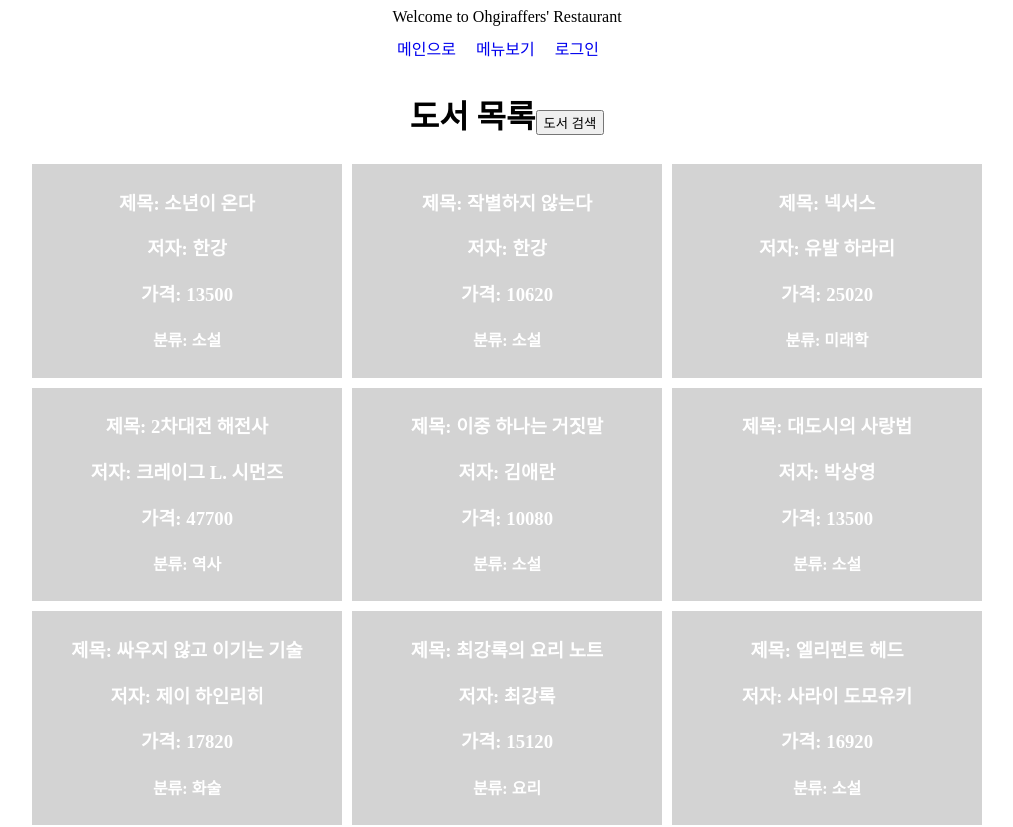
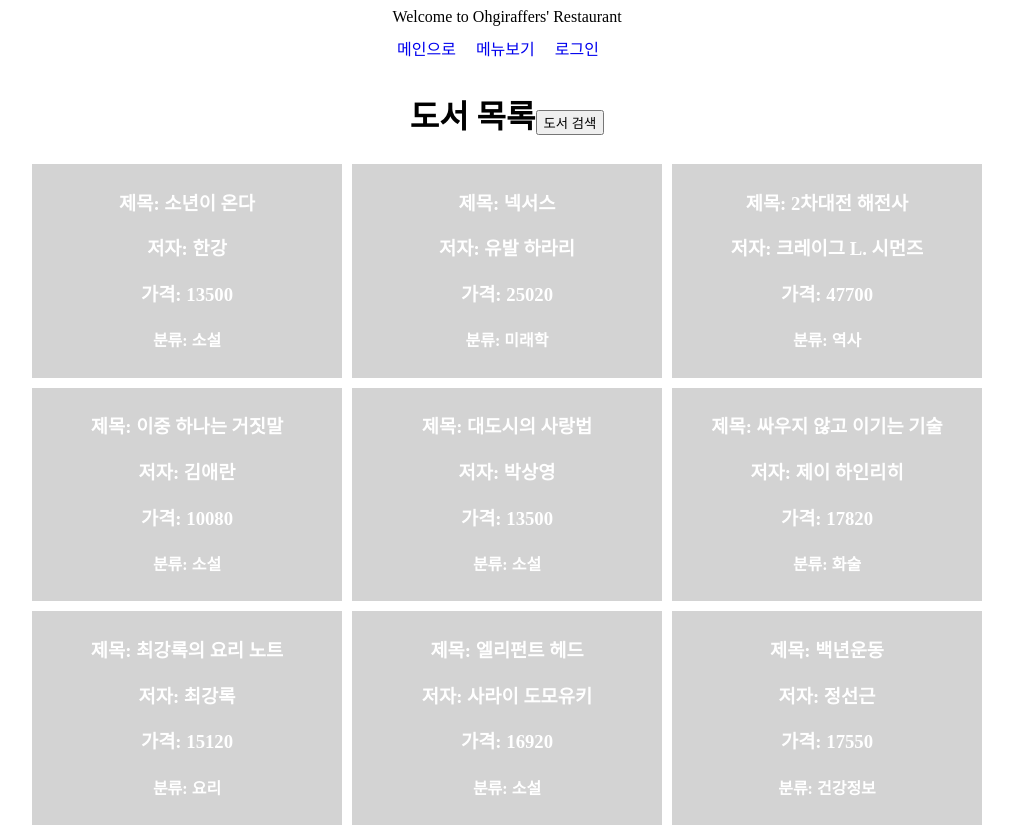
Before and after one commit to JPA-TWO/react-team-proj, a React (Create React App) app: page /menu in a window 1280 px wide. Shown: the top 827 px of the page, without its empty margins (133-1146 px from the left). Built offline with nearby package versions, Linux system fonts and the light colour scheme; data requests are answered from the project's data file.

Commit message:
delete 기능 구현 완료

```diff
--- a/mock/db.json
+++ b/mock/db.json
@@ -18,19 +18,6 @@
       "detail": {
         "description": "소설가 한강이 5월 18일 광주 이야기를 썼다.",
         "image": "/images/1.jpg"
-			}
-		},
-		{
-			"id": "2",
-			"bookName": "작별하지 않는다",
-			"bookPrice": 10620,
-			"author": "한강",
-			"categoryName": "소설",
-			"isbn": "9788954682152",
-			"isOrderable": true,
-			"detail": {
-				"description": "한강이 쓴 1948년 4월 3일 제주에서 벌어진 일에 관한 이야기.",
-				"image": "/images/2.jpg"
       }
     },
     {
--- a/src/apis/MenuAPICalls.js
+++ b/src/apis/MenuAPICalls.js
@@ -1,5 +1,5 @@
 import { request } from './Api';
-import { getMenulist, getBook, registBook } from '../modules/MenuModule';
+import { getMenulist, getBook, registBook, deleteBook } from '../modules/MenuModule';
 
 export function callGetMenuListAPI() {
 	return async (dispatch, getState) => {
@@ -33,3 +33,16 @@ export function callRegistBookAPI(book) {
 		dispatch(registBook(result));
 	};
 }
+
+export function callDeleteBookAPI(id) {
+
+	console.log('deleteBook api calls...');
+
+	return async (dispatch, getState) => {
+
+		const result = await request('DELETE', `/menu/${id}`);
+		console.log('deleteBook result : ', result);
+
+		dispatch(deleteBook(result));
+	}
+}
--- a/src/modules/MenuModule.js
+++ b/src/modules/MenuModule.js
@@ -5,13 +5,15 @@ const initalState = {};
 const GET_MENULIST = 'menu/GET_MENULIST';
 const GET_BOOK = 'menu/GET_BOOK';
 const REGIST_BOOK = 'menu/REGIST_BOOK';
+const DELETE_BOOK = 'menu/DELETE_BOOK';
 
 export const {
-	menu: { getMenulist, getBook, registBook },
+	menu: { getMenulist, getBook, registBook, deleteBook },
 } = createActions({
 	[GET_MENULIST]: (res) => ({ menulist: res }),
 	[GET_BOOK]: (res) => ({ book: res }),
 	[REGIST_BOOK]: (res) => ({ regist: res }),
+	[DELETE_BOOK]: (res) => ({ delete: res }),
 });
 
 const menuReducer = handleActions(
@@ -25,6 +27,9 @@ const menuReducer = handleActions(
 		[REGIST_BOOK]: (state, { payload }) => {
 			return payload;
 		},
+		[DELETE_BOOK]: (state, { payload }) => {
+			return payload;
+		}
 	},
 	initalState
 );
--- a/src/pages/MenuDetail.js
+++ b/src/pages/MenuDetail.js
@@ -2,7 +2,7 @@ import Book from '../components/items/Menu';
 import { useEffect } from 'react';
 import { useParams, useNavigate } from 'react-router-dom';
 import { useSelector, useDispatch } from 'react-redux';
-// import { callDeleteMenuAPI } from '../apis/MenuAPICalls';
+import { callDeleteBookAPI } from '../apis/MenuAPICalls';
 
 function BookDetail() {
 
@@ -14,7 +14,7 @@ function BookDetail() {
     const result = useSelector(state => state.menuReducer);
 
     // const updateHandler = () => navigate(`/menu/modify/${id}`);
-    // const deleteHandler = () => dispatch(callDeleteMenuAPI(id));
+    const deleteHandler = () => dispatch(callDeleteBookAPI(id));
 
 
     useEffect(
@@ -34,7 +34,7 @@ function BookDetail() {
                 {isAuthorized && (
                     <>
                         {/* <button onClick={updateHandler}>도서 수정</button> */}
-                        {/* <button onClick={deleteHandler}>도서 삭제</button> */}
+                        <button onClick={deleteHandler}>도서 삭제</button>
                     </>
                 )}
             </h1>
```
Lines whose indentation alone changed are shown as unchanged.
